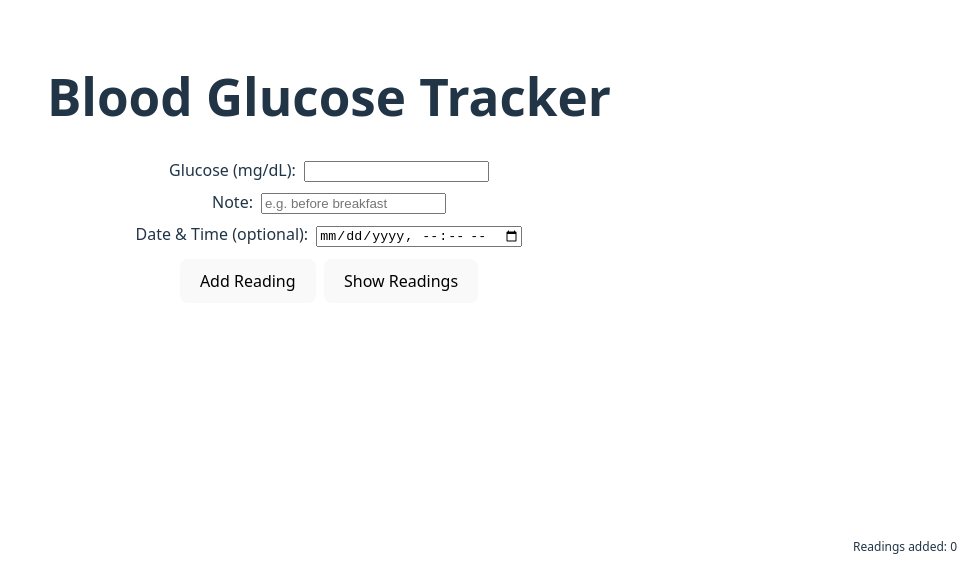
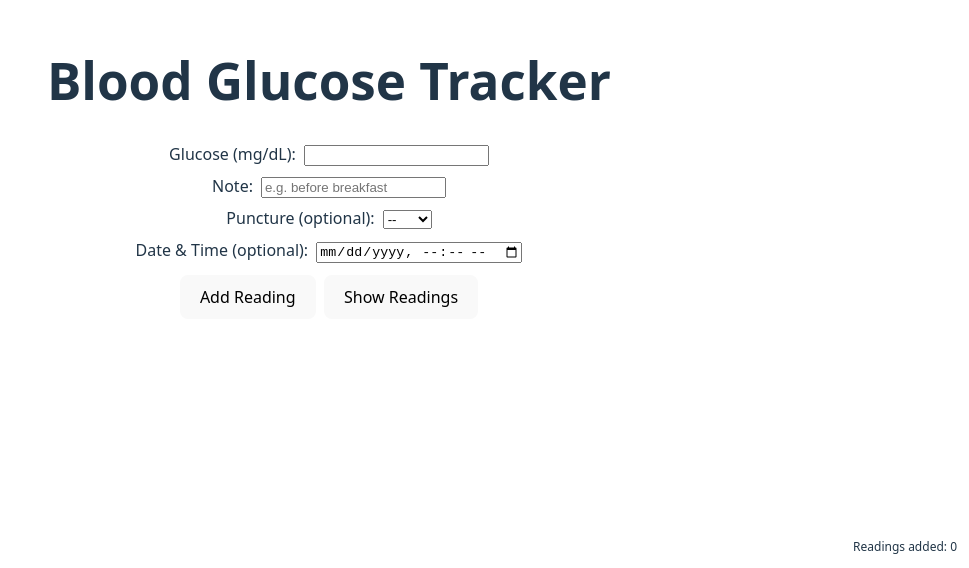
Before and after one commit to kev1ch/Blood_Glucose_Tracker_UI, a React (Vite) app: page / in a window 1280 px wide. Shown: the part 232-800 px from the top of the page, without its empty margins (311-1280 px from the left). Built offline with nearby package versions, Linux system fonts and the light colour scheme.

Commit message:
feat: lancet puncture spot entry field and table field

```diff
--- a/src/App.tsx
+++ b/src/App.tsx
@@ -15,8 +15,17 @@ function Home({
 }) {
   const [glucose, setGlucose] = useState<string>('')
   const [note, setNote] = useState<string>('')
+  const [punctureSpot, setPunctureSpot] = useState<string>('')
   const [dateTime, setDateTime] = useState<string>('')
   const navigate = useNavigate()
+
+  // build puncture options: Hand (L/R) x Finger (1-5) x Side (L/C/R)
+  const punctureOptions: string[] = []
+  ;['L', 'R'].forEach(h => {
+    [1, 2, 3, 4, 5].forEach(f => {
+      ['L', 'C', 'R'].forEach(s => punctureOptions.push(`${h}${f}${s}`))
+    })
+  })
 
   const handleSubmit = (e: React.FormEvent) => {
     alert('Debug: handleSubmit called')
@@ -30,13 +39,14 @@ function Home({
       if (!isNaN(parsed)) ts = parsed
     }
 
-    const entry: Entry = { id: Date.now(), glucose: Number(glucose), note, ts }
+    const entry: Entry = { id: Date.now(), glucose: Number(glucose), note, punctureSpot, ts }
 
-    const payload = {
+    const payload: any = {
       value: Number(glucose),
       timestamp: new Date(ts).toISOString(),
       description: note,
     }
+    if (punctureSpot.trim() !== '') payload.punctureSpot = punctureSpot
     console.log('Sending POST request with payload:', payload)
 
     // POST to backend
@@ -46,11 +56,7 @@ function Home({
         'Accept': '*/*',
         'Content-Type': 'application/json',
       },
-      body: JSON.stringify({
-        value: Number(glucose),
-        timestamp: new Date(ts).toISOString(),
-        description: note,
-      }),
+      body: JSON.stringify(payload),
     })
       .then(res => {
         if (!res.ok) throw new Error(`HTTP ${res.status}`)
@@ -63,6 +69,7 @@ function Home({
         setGlucose('')
         setNote('')
         setDateTime('')
+        setPunctureSpot('')
       })
       .catch(err => console.error('Error posting entry:', err))
   }
@@ -95,6 +102,20 @@ function Home({
               placeholder="e.g. before breakfast"
               style={{ marginLeft: 8 }}
             />
+          </label>
+        </div>
+
+        <div style={{ marginTop: 8 }}>
+          <label>
+            Puncture (optional):
+            <select value={punctureSpot} onChange={e => setPunctureSpot(e.target.value)} style={{ marginLeft: 8 }}>
+              <option value="">--</option>
+              {punctureOptions.map(p => (
+                <option key={p} value={p}>
+                  {p}
+                </option>
+              ))}
+            </select>
           </label>
         </div>
 
--- a/src/ReadingsPage.tsx
+++ b/src/ReadingsPage.tsx
@@ -4,6 +4,7 @@ export type Entry = {
   id: number
   glucose: number
   note: string
+  punctureSpot: string
   ts: number
 }
 
@@ -37,6 +38,7 @@ export default function ReadingsPage({ onBack }: { onBack: () => void }) {
           id: typeof item.id === 'number' ? item.id : ts + idx,
           glucose: Number(item.value ?? item.glucose ?? 0),
           note: item.description ?? item.note ?? '',
+          punctureSpot: item.punctureSpot ?? item.puncture ?? item.punctureType ?? '',
           ts,
         }
       })
@@ -103,10 +105,11 @@ export default function ReadingsPage({ onBack }: { onBack: () => void }) {
         <table style={{ borderCollapse: 'collapse', width: '100%' }}>
           <thead>
             <tr>
-              <th style={{ border: '1px solid #ccc', padding: 8, textAlign: 'left' }}>Time</th>
-              <th style={{ border: '1px solid #ccc', padding: 8, textAlign: 'right' }}>Glucose (mg/dL)</th>
-              <th style={{ border: '1px solid #ccc', padding: 8, textAlign: 'left' }}>Note</th>
-              <th style={{ border: '1px solid #ccc', padding: 8, textAlign: 'center' }}> </th>
+                <th style={{ border: '1px solid #ccc', padding: 8, textAlign: 'left' }}>Time</th>
+                <th style={{ border: '1px solid #ccc', padding: 8, textAlign: 'right' }}>Glucose (mg/dL)</th>
+                <th style={{ border: '1px solid #ccc', padding: 8, textAlign: 'left' }}>Note</th>
+                <th style={{ border: '1px solid #ccc', padding: 8, textAlign: 'left' }}>Puncture Spot</th>
+                <th style={{ border: '1px solid #ccc', padding: 8, textAlign: 'center' }}> </th>
             </tr>
           </thead>
           <tbody>
@@ -115,6 +118,7 @@ export default function ReadingsPage({ onBack }: { onBack: () => void }) {
                 <td style={{ border: '1px solid #eee', padding: 8 }}>{formatTime(e.ts)}</td>
                 <td style={{ border: '1px solid #eee', padding: 8, textAlign: 'right' }}>{e.glucose}</td>
                 <td style={{ border: '1px solid #eee', padding: 8 }}>{e.note}</td>
+                  <td style={{ border: '1px solid #eee', padding: 8 }}>{e.punctureSpot}</td>
                 <td style={{ border: '1px solid #eee', padding: 8, textAlign: 'center' }}>
                   <button
                     type="button"
```
